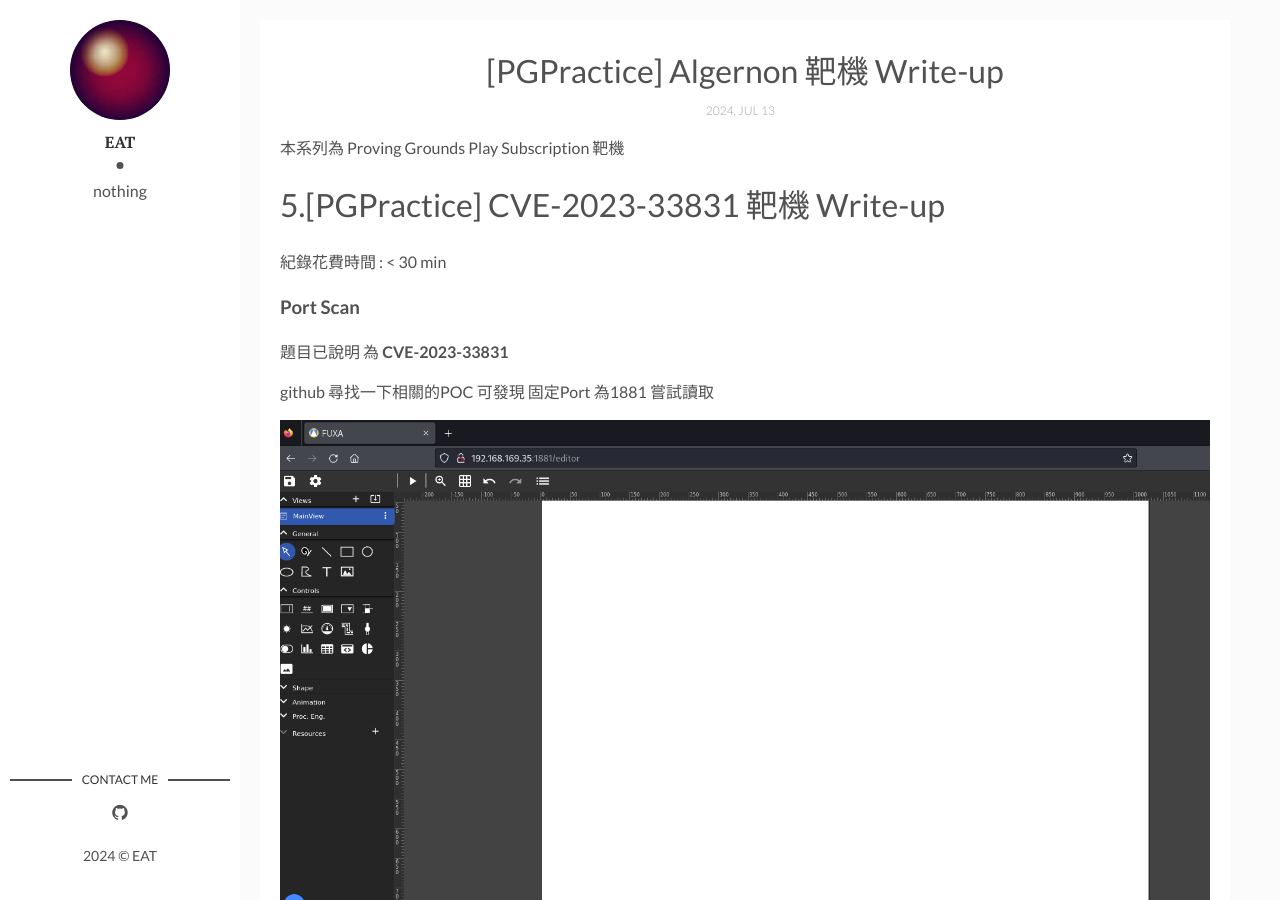
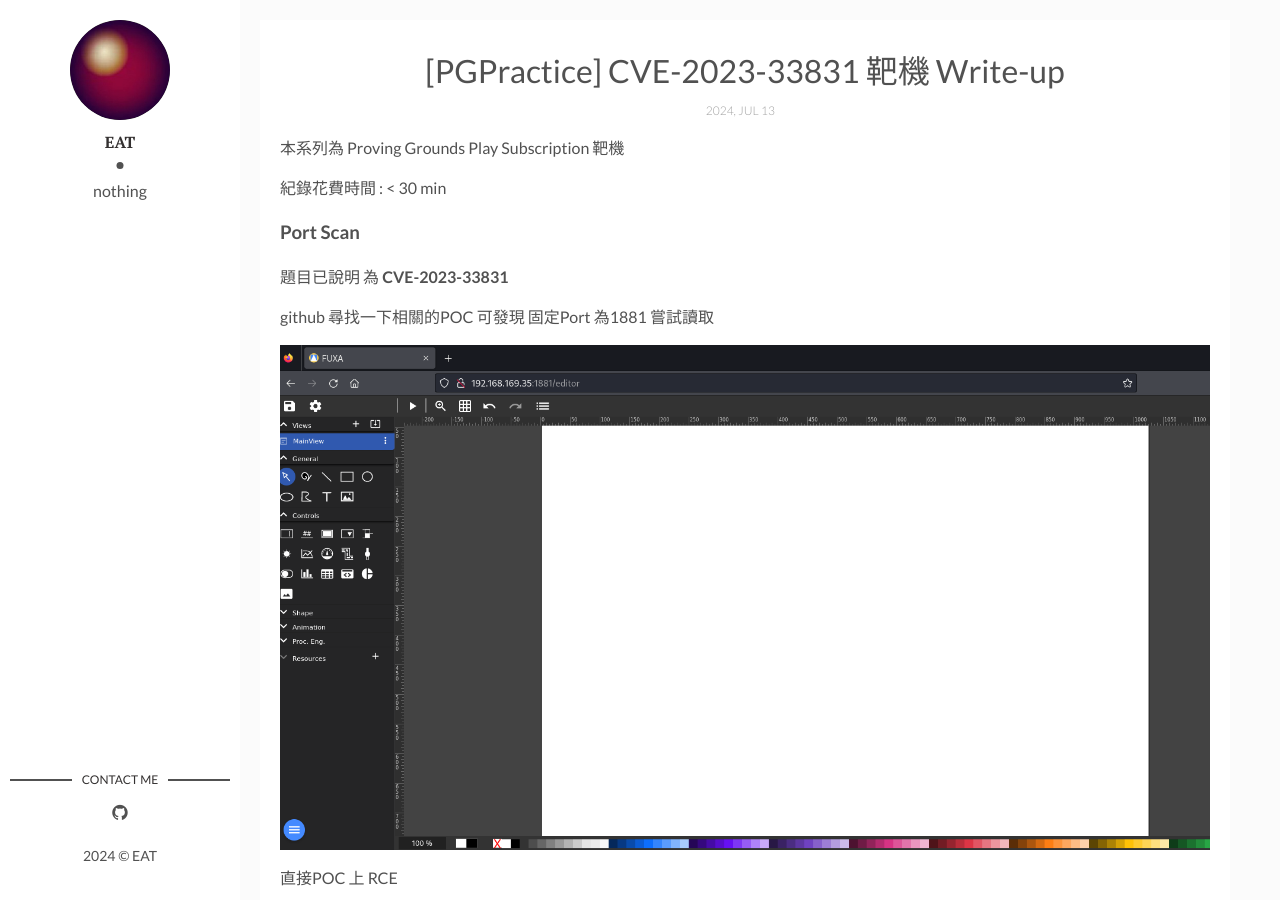
Before and after one commit to dyeat/dyeat.github.io, a Jekyll site: the page built from _posts/2024-07-13-[PGPractice] CVE-2023-33831 靶機 Write-up .md, in a window 1280 px wide and 900 px high. Built offline with Jekyll 4.4.1, drawn with Linux system fonts in a browser that asks for light colours; comment, search, counter and statistics services are not loaded.

Commit message:
fix post

```diff
--- a/_posts/2024-07-13-[PGPractice] CVE-2023-33831 靶機 Write-up .md
+++ b/_posts/2024-07-13-[PGPractice] CVE-2023-33831 靶機 Write-up .md
@@ -1,13 +1,12 @@
 ---
 layout: post
-title: "[PGPractice] Algernon  靶機 Write-up"
+title: "[PGPractice] CVE-2023-33831 靶機 Write-up"
 date: 2024-07-13 09:20:02 +0800
 categories: [offsec]
 tags: [offsec]
 ---
 
 本系列為 Proving Grounds Play Subscription 靶機
-# 5.[PGPractice] CVE-2023-33831 靶機 Write-up
 
 紀錄花費時間 : < 30 min
 
```
